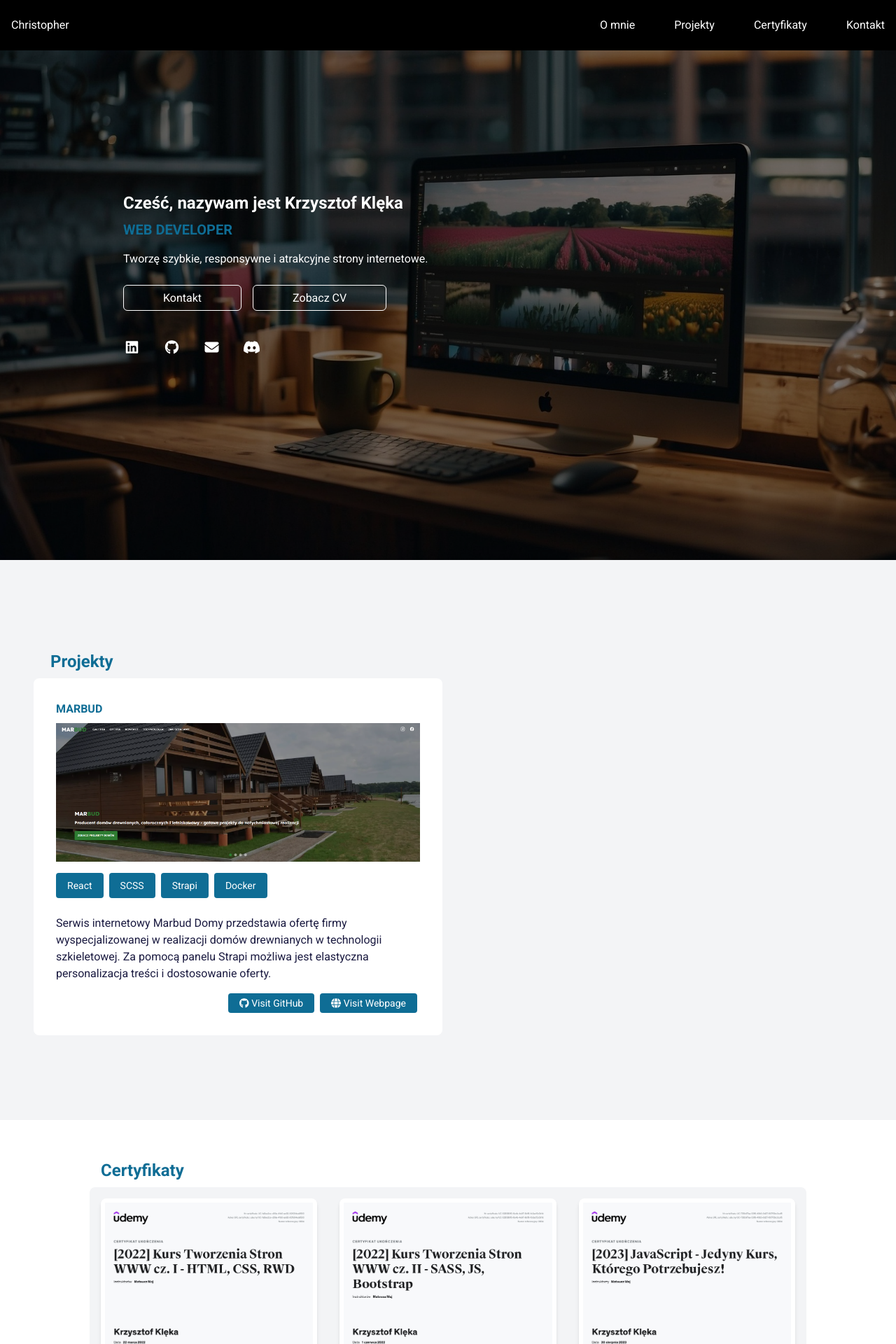
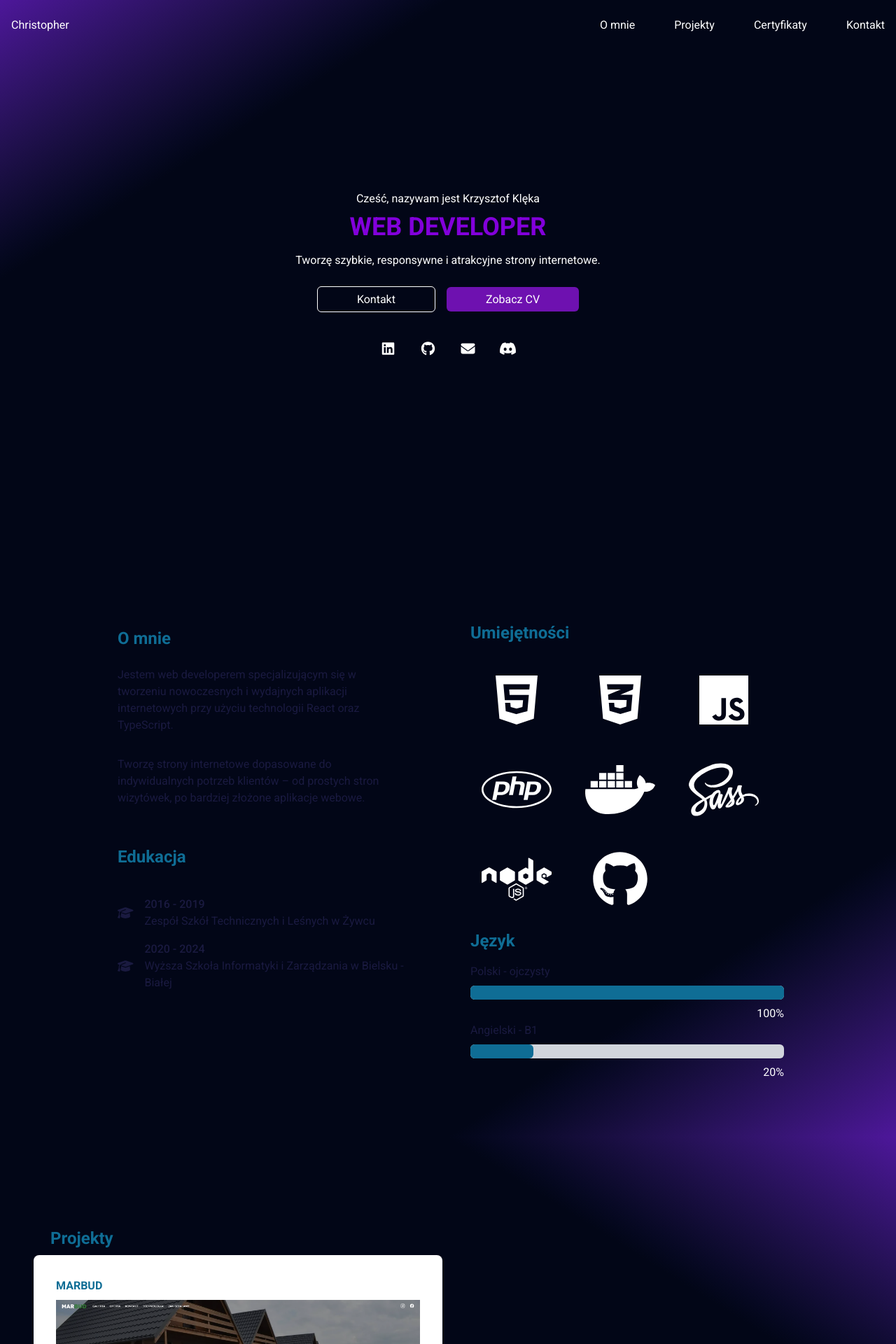
Before and after one commit to Kry765/portfolio, a React (Vite) app: page / in a window 1280 px wide. Shown: the top 1920 px of the page at 70% size. Built offline with nearby package versions, Linux system fonts and the light colour scheme; what tailwindcss-animated would draw is missing.

Commit message:
add new background color gradient

```diff
--- a/src/components/AboutMe/AboutMe.tsx
+++ b/src/components/AboutMe/AboutMe.tsx
@@ -10,8 +10,8 @@ const typedData = aboutData as AboutMeData;
 
 export default function AboutMe() {
   return (
-    <section className="flex flex-col items-start justify-around md:flex-row my-12">
-      <article className="text-center md:text-left w-auto md:w-auto flex flex-col justify-center items-center md:justify-start p-8">
+    <section className="flex flex-col md:flex-row items-center justify-center gap-8 my-12 w-full max-w-6xl mx-auto px-4 md:items-start rounded-lg">
+      <article className="text-center md:text-left flex flex-col justify-center items-center md:items-start p-4">
         <AboutMeDescription
           title={typedData.title}
           description={typedData.description}
--- a/src/components/AboutMe/AboutMeDescription.tsx
+++ b/src/components/AboutMe/AboutMeDescription.tsx
@@ -6,7 +6,7 @@ type Props = {
 export default function AboutMeDescription({ title, description }: Props) {
   return (
     <div className="flex flex-col items-center md:items-start w-full max-w-md gap-4 mb-6">
-      <h2 className="py-2 px-6 font-bold text-2xl text-[#0F6D95]">{title}</h2>
+      <h2 className="pt-8 px-6 font-bold text-2xl text-[#0F6D95]">{title}</h2>
       {description.map((data, index) => (
         <p key={index} className="py-2 md:px-6 text-[#1A1A40]">
           {data}
--- a/src/components/ContactForm/Contact.tsx
+++ b/src/components/ContactForm/Contact.tsx
@@ -7,7 +7,7 @@ const typeData = personalyData as PersonalyData;
 
 export default function Contact() {
   return (
-    <section className="md:w-[95%] w-auto rounded-lg mx-auto bg-white flex flex-col items-start justify-around md:flex-row px-4 md:px-24 bg-gray-100">
+    <section className=" w-auto rounded-lg mx-auto bg-white flex flex-col items-start justify-around md:flex-row px-4 md:px-24 bg-gray-100">
       <div className="w-full">
         <ContactInfo data={typeData} />
       </div>
--- a/src/components/Diploma/Diploma.tsx
+++ b/src/components/Diploma/Diploma.tsx
@@ -14,11 +14,11 @@ export default function Diploma() {
   };
 
   return (
-    <div className="w-auto md:w-[95%] mx-auto p-12 md:px-24 rounded-lg bg-white">
-      <h2 className="py-2 px-4 font-bold text-center md:text-left text-2xl text-[#0F6D95] gap-4">
+    <div className="w-auto md:px-24 py-32">
+      <h2 className="py-2 px-4 font-bold text-center md:text-left text-2xl text-white gap-4">
         {typedData.diplomaSectionTitle}
       </h2>
-      <div className="flex  md:flex-row flex-col bg-gray-100 rounded-lg overflow-x-hidden">
+      <div className="flex md:flex-row flex-col overflow-x-hidden">
         {typedData.diplomaImage.map((data: DiplomaListImage, index: number) => (
           <div
             key={index}
--- a/src/components/Header/HeaderButton.tsx
+++ b/src/components/Header/HeaderButton.tsx
@@ -18,7 +18,7 @@ export default function HeaderButton({ headerButtonData }: Props) {
                 href={data.link}
                 target="_blank"
                 rel="noopener noreferrer"
-                className="py-2 md:mr-0 cursor-pointer rounded-md z-4 border hover:bg-[#0F6D95] hover:border-[#0F6D95] bg-none radius-[12px] px-6 md:px-14 transition-border duration-300"
+                className="py-2 md:mr-0 cursor-pointer rounded-md z-4 hover:bg-purple-700 bg-purple-800 radius-[12px] px-6 md:px-14 transition-border duration-300"
               >
                 {data.buttonLabel}
               </a>
@@ -28,7 +28,7 @@ export default function HeaderButton({ headerButtonData }: Props) {
                 smooth={true}
                 duration={500}
                 offset={-70}
-                className="py-2 md:mr-0 cursor-pointer rounded-md z-4 border hover:bg-[#0F6D95] hover:border-[#0F6D95] bg-none radius-[12px] px-6 md:px-14 transition-border duration-300"
+                className="py-2 md:mr-0 cursor-pointer rounded-md z-4 border hover:bg-purple-700 hover:border-purple-700 bg-none radius-[12px] px-6 md:px-14 transition-border duration-300"
               >
                 {data.buttonLabel}
               </ScrollLink>
--- a/src/components/Header/HeaderDescription.tsx
+++ b/src/components/Header/HeaderDescription.tsx
@@ -11,11 +11,11 @@ export default function HeaderDescription({
 }: Props) {
   return (
     <div className={className}>
-      <h1 className="text-2xl font-bold">{headerDescriptionData.title}</h1>
-      <p className="text-xl z-4 text-[#0F6D95] font-bold uppercase mt-2">
+      <h1 className="text-base">{headerDescriptionData.title}</h1>
+      <p className="text-4xl z-4 text-purple-700 font-bold uppercase mt-2">
         {headerDescriptionData.specialization}
       </p>
-      <p className="z-4 mt-4">{headerDescriptionData.description}</p>
+      <p className="z-4 mt-4 text-base">{headerDescriptionData.description}</p>
     </div>
   );
 }
--- a/src/components/Header/Headers.tsx
+++ b/src/components/Header/Headers.tsx
@@ -7,14 +7,11 @@ import HeaderDescription from "./HeaderDescription.tsx";
 const typeData = headerData as HeaderEntry;
 const description = typeData.headerDescriptionData[0];
 
+const padding = "py-4 px-4";
+
 export default function Headers() {
   return (
-    <header className="relative w-full h-screen bg-[url(../assets/wallpaper/wallpaper_lg.jpg)] bg-cover bg-center bg-no-repeat text-white overflow-hidden before:absolute before:inset-0 before:bg-black before:opacity-50 before:z-10">
-      <section className="relative z-20 flex flex-col items-start w-full h-full px-4 md:px-24">
-        <div
-          className="relative text-center md:text-left max-w-screen-md w-full animate-fade-right p-4 md:p-12
-                 flex flex-col justify-center h-full"
-        >
+    <section className="h-screen flex flex-col text-center justify-center items-center w-full h-full">
       <HeaderDescription
         headerDescriptionData={description}
         className="py-4 px-4 md:px-8"
@@ -22,11 +19,9 @@ export default function Headers() {
       <HeaderButton headerButtonData={typeData.headerButtonData} />
       <HeaderIconSocial
         className="py-4 px-4 text-xl"
-            hoverClassname="hover:text-[#0F6D95] transition-colors duration-300"
+        hoverClassname="hover:text-purple-700 transition-colors duration-300"
         socialIconLink={typeData.headerIconSocialLink}
       />
-        </div>
     </section>
-    </header>
   );
 }
--- a/src/components/TopNavbar.tsx
+++ b/src/components/TopNavbar.tsx
@@ -12,7 +12,7 @@ export default function TopNavbar() {
 
   return (
     <>
-      <nav className="fixed top-0 z-24 w-full bg-black text-white px-4 py-4 flex justify-between items-center">
+      <nav className="fixed top-0 z-24 w-full  text-white px-4 py-4 flex justify-between items-center">
         <div className="cursor-pointer hover:text-[#0F6D95] transition-color duration-350">
           <span className="py-2">Christopher</span>
         </div>
--- a/src/page/Homepage.tsx
+++ b/src/page/Homepage.tsx
@@ -25,27 +25,38 @@ export default function Homepage() {
       <nav>
         <TopNavbar />
       </nav>
-      <header data-aos="fade-right">
+      <header
+        // data-aos="fade-right"
+        className="bg-gradient-to-tl from-[#020617] from-75% via-violet-900 via-100% to-[#4c1d95] to-100%"
+      >
         <Headers />
       </header>
       <main>
-        {/*   <Element name="aboutme" data-aos="fade-right">
+        <Element
+          name="aboutme"
+          // data-aos="fade-right"
+          className="min-h-screen bg-gradient-to-br from-[#020617] from-75% via-violet-900 via-100% to-[#4c1d95] to-100% min-h-screen flex justify-center items-center"
+        >
           <AboutMe />
-        </Element>*/}
+        </Element>
         <Element
           name="project"
-          data-aos="fade-right"
-          className="flex justify-center items-center bg-gray-100 min-h-screen py-8"
+          // data-aos="fade-right"
+          className="flex justify-center items-center bg-gradient-to-tr from-[#020617] from-75% via-violet-900 via-100% to-[#4c1d95] to-100% min-h-screen min-h-screen py-8"
         >
           <Project />
         </Element>
-        <Element name="diploma" data-aos="fade-right">
+        <Element
+          name="diploma"
+          // data-aos="fade-right"
+          className="bg-gradient-to-bl from-[#020617] from-75% via-violet-900 via-100% to-[#4c1d95] to-100%  min-h-screen"
+        >
           <Diploma />
         </Element>
         <Element
           name="contact"
-          data-aos="fade-right"
-          className="flex justify-center items-center bg-gray-100 min-h-screen py-8"
+          // data-aos="fade-right"
+          className="bg-gradient-to-tl from-[#020617] from-75% via-violet-900 via-100% to-[#4c1d95] to-100% flex justify-center items-center min-h-screen py-8"
         >
           <Contact />
         </Element>
@@ -56,3 +67,11 @@ export default function Homepage() {
     </>
   );
 }
+
+{
+  /*
+
+
+
+*/
+}
--- a/src/style/style.css
+++ b/src/style/style.css
@@ -7,6 +7,7 @@ html,body{
     box-sizing: border-box;
     margin: 0;
     padding: 0;
+    color: white;
     font-family: "Roboto", sans-serif;
     overflow-x: hidden;
 
--- /dev/null
+++ b/src/types/images.d.ts
@@ -0,0 +1,4 @@
+declare module "*.png" {
+  const value: string;
+  export default value;
+}
--- a/tailwind.config.js
+++ b/tailwind.config.js
@@ -1,6 +1,12 @@
 module.exports = {
+    content: [
+    "./src/**/*.{js,jsx,ts,tsx}", // Upewnij się że ścieżki są poprawne
+  ],
   theme: {
     extend: {
+       backgroundImage: {
+        'short-blue-gradient': 'linear-gradient(to top left, #082f49 20%, #000 80%)',
+      },
       colors: {
         'blue-contrast': {
           100: '#0F6D95',
```
Also changed, not shown: src/assets/circle38.svg (added), src/assets/myPhoto/my_photo.png (added). Lines whose indentation alone changed are shown as unchanged.
